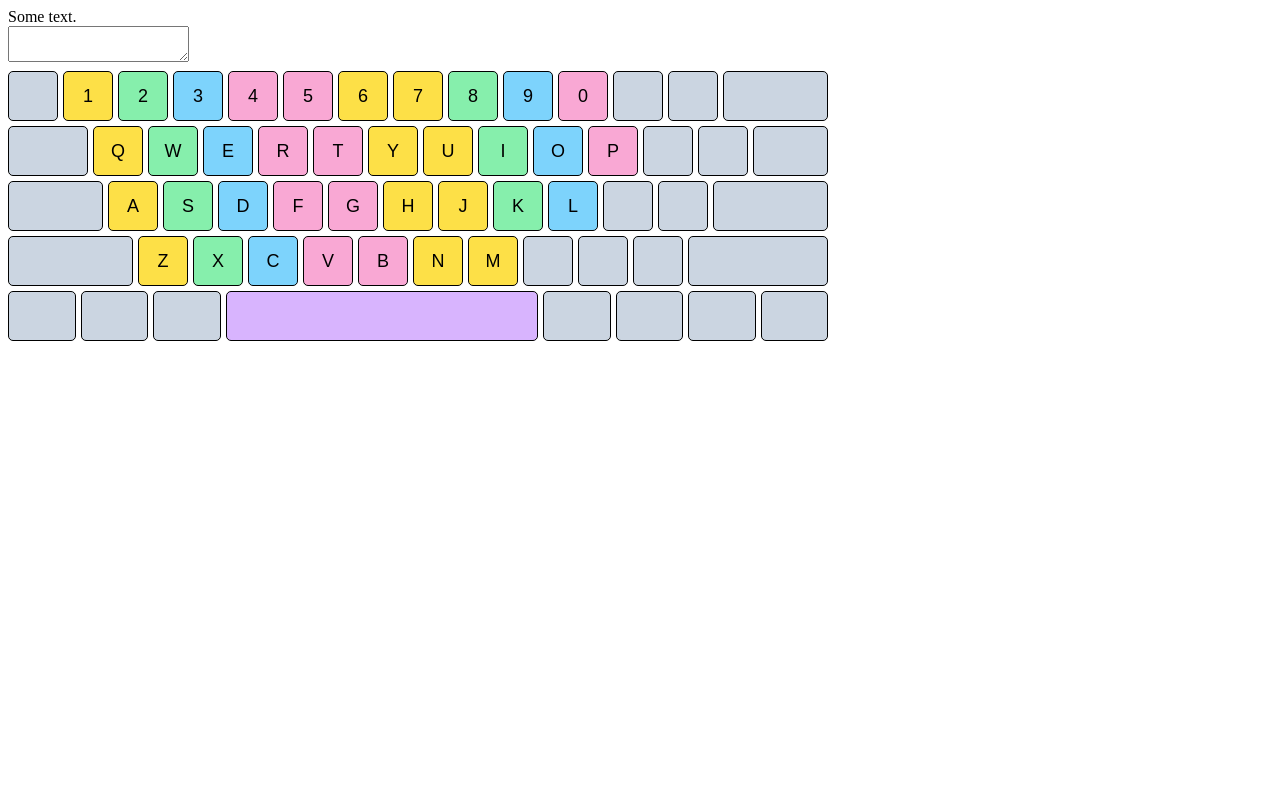
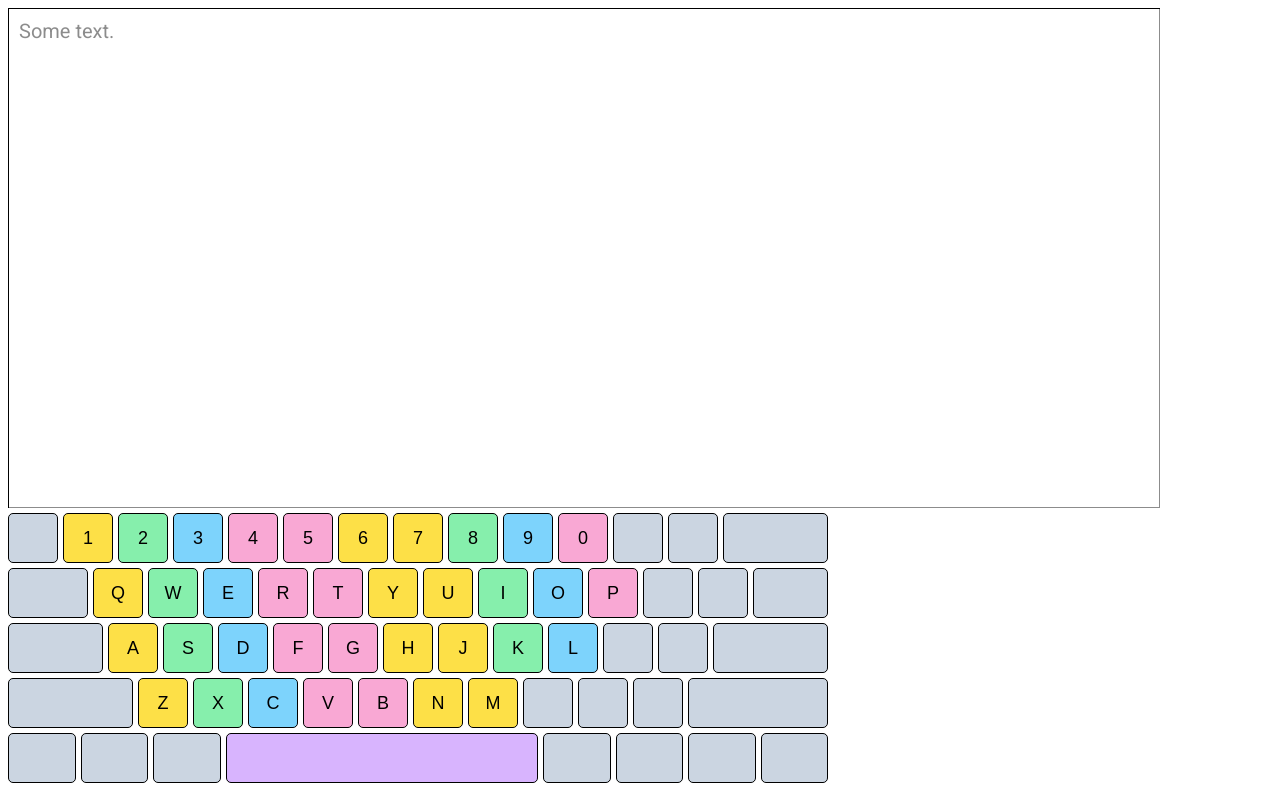
Before and after one commit to 30isnottoolate/typing-trainer, a React app: page / in a window 1280 px wide. Built offline with nearby package versions, Linux system fonts and the light colour scheme.

Commit message:
Position source and input, give font style

```diff
--- a/src/components/App.css
+++ b/src/components/App.css
@@ -1,7 +1,37 @@
+@import url('https://fonts.googleapis.com/css2?family=Roboto&display=swap');
 @import url('https://fonts.googleapis.com/css2?family=Poppins&display=swap');
 
 * {
     box-sizing: border-box;
+}
+
+#text-zone {
+    width: 90vw;
+    height: 500px;
+    padding: 0;
+    border: 1px solid #000000;
+}
+
+#text-source {
+    font-size: 20px;
+    font-family: "Roboto", Arial, Helvetica, sans-serif;
+    position: absolute;
+    width: 90vw;
+    height: 500px;
+    padding: 10px;
+    opacity: 1;
+}
+
+#text-input {
+    font-size: 20px;
+    font-family: "Roboto", Arial, Helvetica, sans-serif;
+    position: absolute;
+    width: 90vw;
+    height: 500px;
+    padding: 10px;
+    border-width: 0px;
+    resize: none;
+    opacity: 0.55;
 }
 
 #text-source, #keyboard {
```
